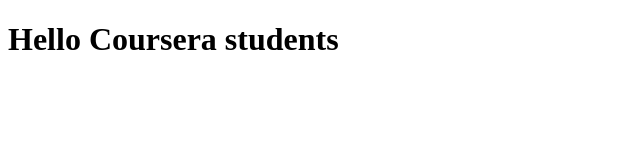
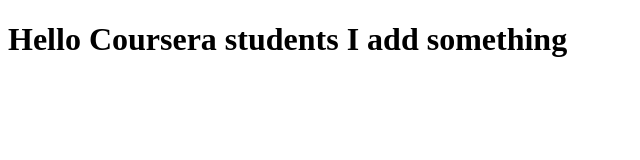
Before and after one commit to santa-alfredo/coursera-test, a plain HTML site: page index.html in a window 1280 px wide. Shown: the whole page, without its empty margins (0-640 px from the left). Drawn offline with Linux system fonts and the light colour scheme.

Commit message:
Next version of web file.

```diff
--- a/index.html
+++ b/index.html
@@ -5,6 +5,6 @@
     <title>Hello first project</title>
   </head>
   <body>
-    <h1>Hello Coursera students</h1>
+    <h1>Hello Coursera students I add something</h1>
   </body>
 </html>
```
